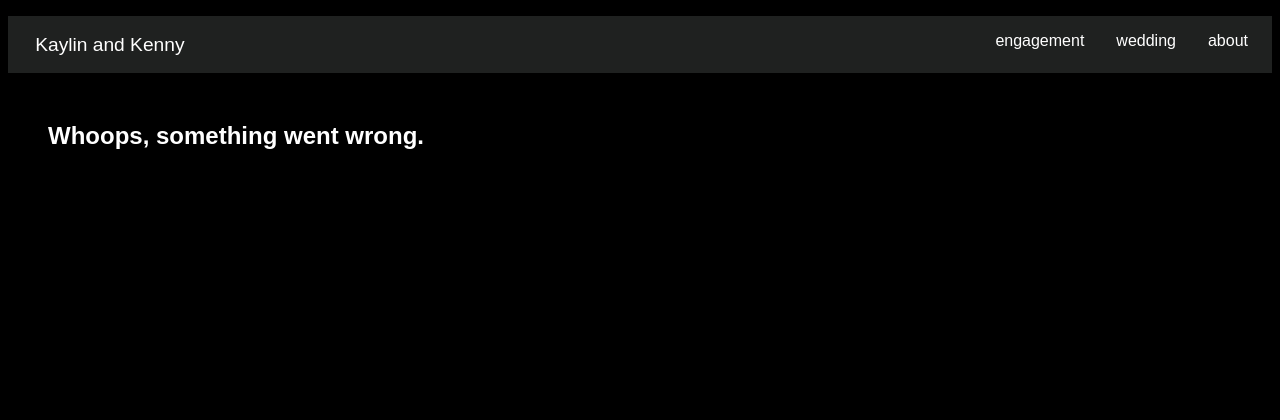
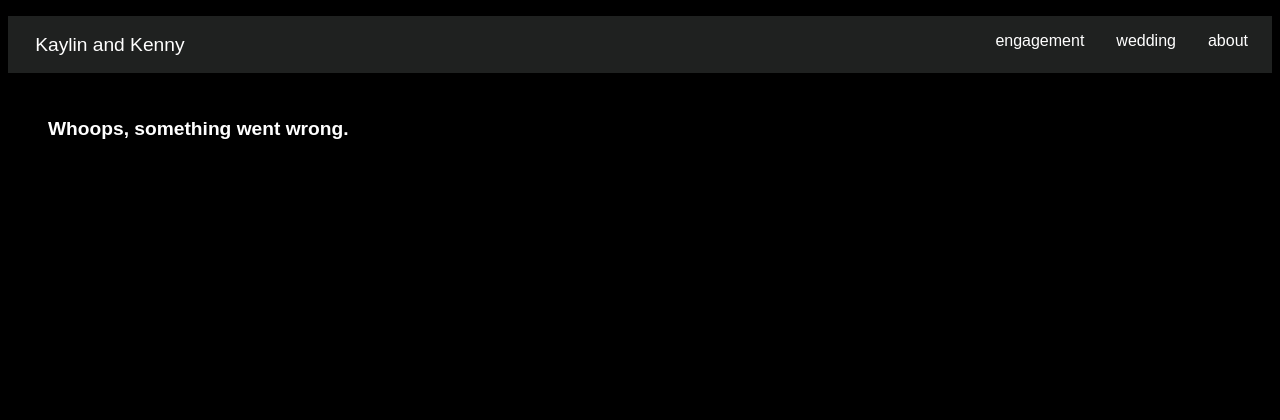
Before and after one commit to kthompson23/kaylin-and-kenny, a Flask app: template app/templates/500.html in a window 1280 px wide. Shown: the top 420 px of the page. Run offline with Flask 2, Linux system fonts and the light colour scheme; the template is opened without the code that fills it, so the values that code supplies are empty.

Commit message:
Add css class to 500 error message.

```diff
--- a/app/templates/500.html
+++ b/app/templates/500.html
@@ -2,5 +2,5 @@
 {% block title %}500{% endblock %}
 {% block main %}
     {{ super() }}
-    <h2>Whoops, something went wrong.</h2>
+    <h2 class='error-text'>Whoops, something went wrong.</h2>
 {% endblock %}
```
